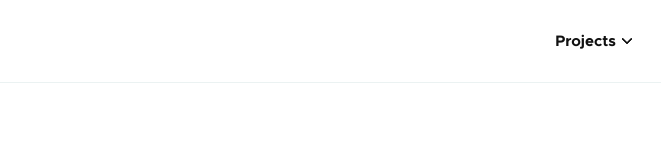
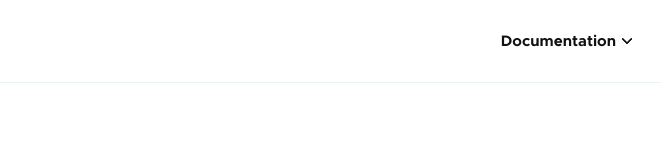
Before and after one commit to micrometer-metrics/micrometer-website, a Gatsby site: page / in a window 1280 px wide. Shown: the top 160 px of the page, 368-1029 px from the left. Built offline with nearby package versions, Linux system fonts and the light colour scheme; Gatsby itself is replaced by a stand-in of ours.

Commit message:
Navbar Projects -> Documentation
We do not have project pages, as such. The links are to the documentation for each project, so it will be more straightforward to label it "Documentation" which also matches the current website.

```diff
--- a/src/components/layout/Navbar.tsx
+++ b/src/components/layout/Navbar.tsx
@@ -39,7 +39,7 @@ const Nav = ({ isDesktop, subitems, onClickItem }: any) => {
             onClickHandler(0);
           }}
         >
-          Projects
+          Documentation
         </span>
         <ul className={`${item2} is-boxed`}>
           <li>
```
